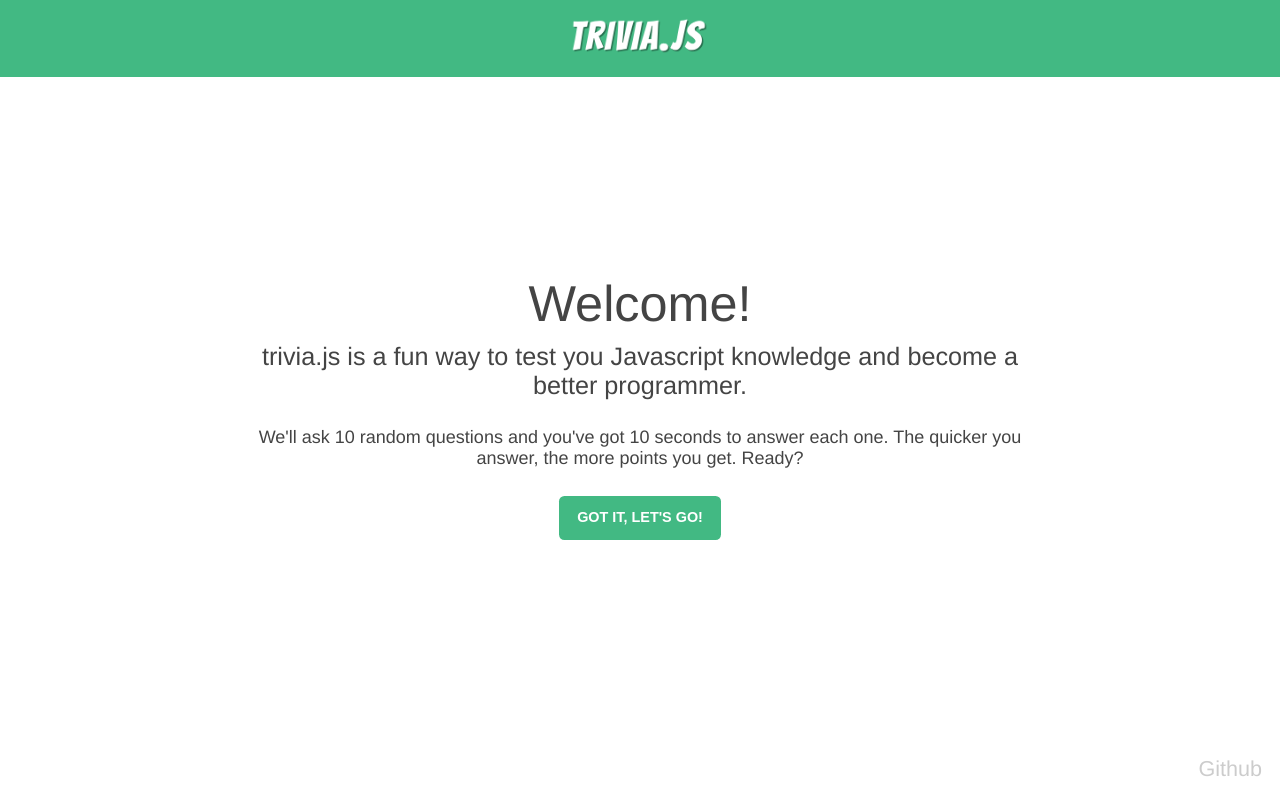
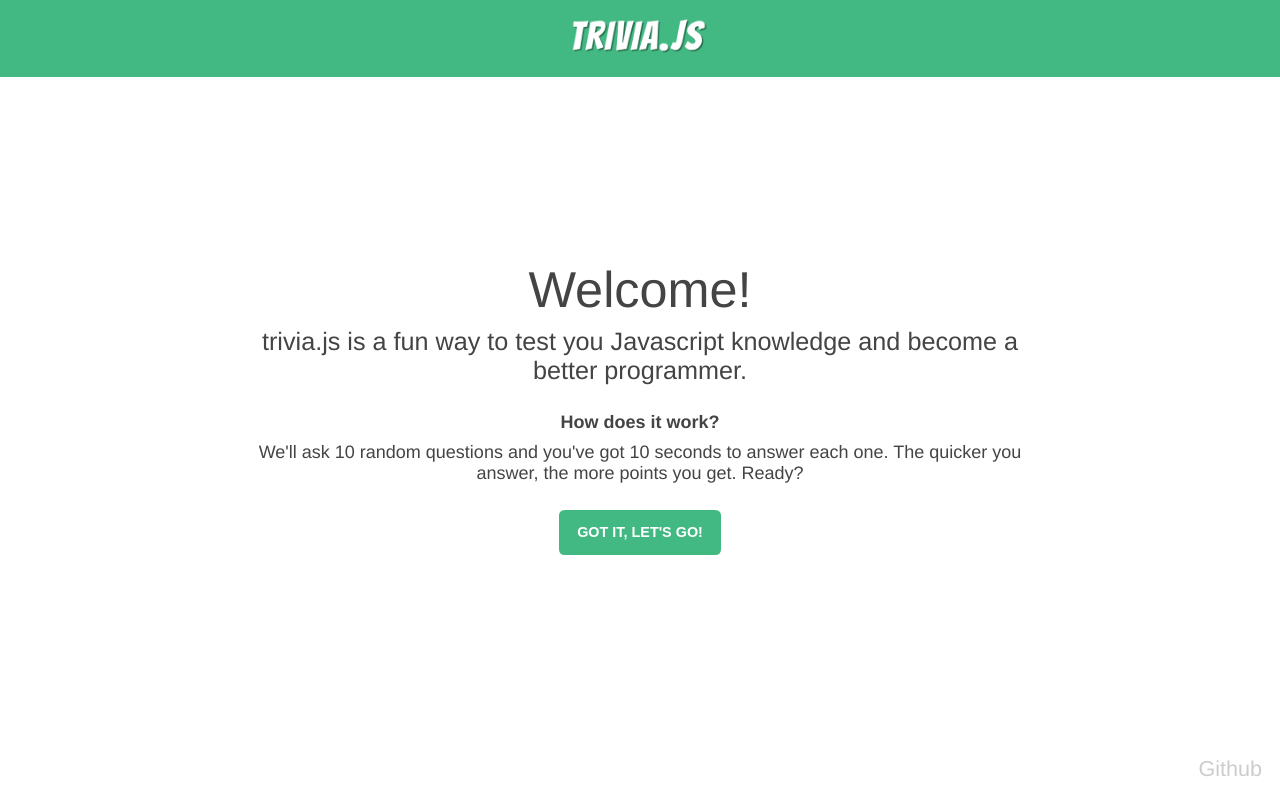
Before and after one commit to smonusbonus/trivia-js, a Vue app: page / in a window 1280 px wide. Built offline with nearby package versions, Linux system fonts and the light colour scheme; what vue-head, vue-resource would draw is missing.

Commit message:
Add headline to explanation pragraph

```diff
--- a/src/components/Hello.vue
+++ b/src/components/Hello.vue
@@ -19,6 +19,7 @@
       <div class="welcome-text">
         <h1>Welcome!</h1>
         <p class="lead">trivia.js is a fun way to test you Javascript knowledge and become a better programmer.</p>
+        <strong>How does it work?</strong>
         <p>We'll ask 10 random questions and you've got 10 seconds to answer each one. The quicker you answer, the more points you get. Ready?</p>
       </div>
       <div>
```
